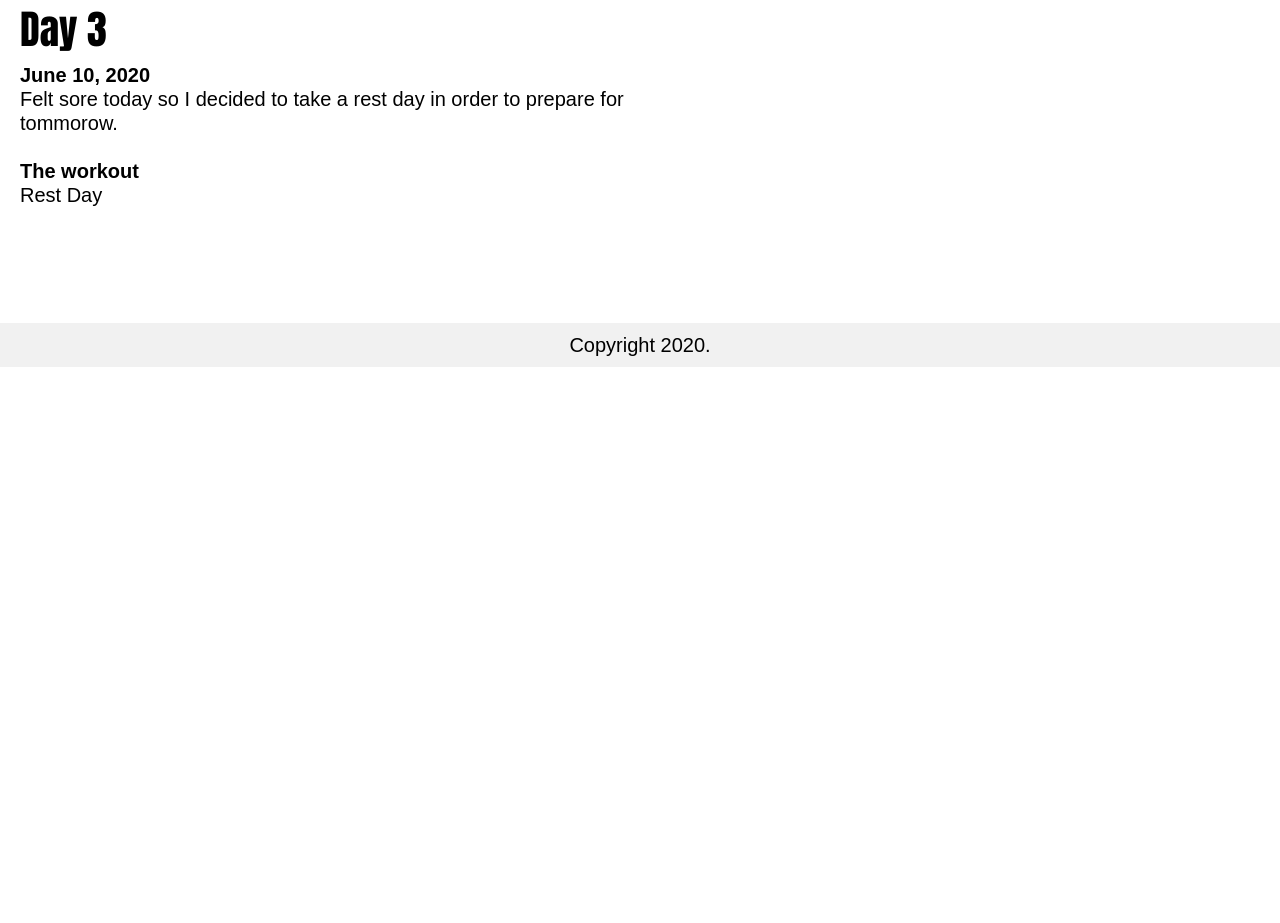
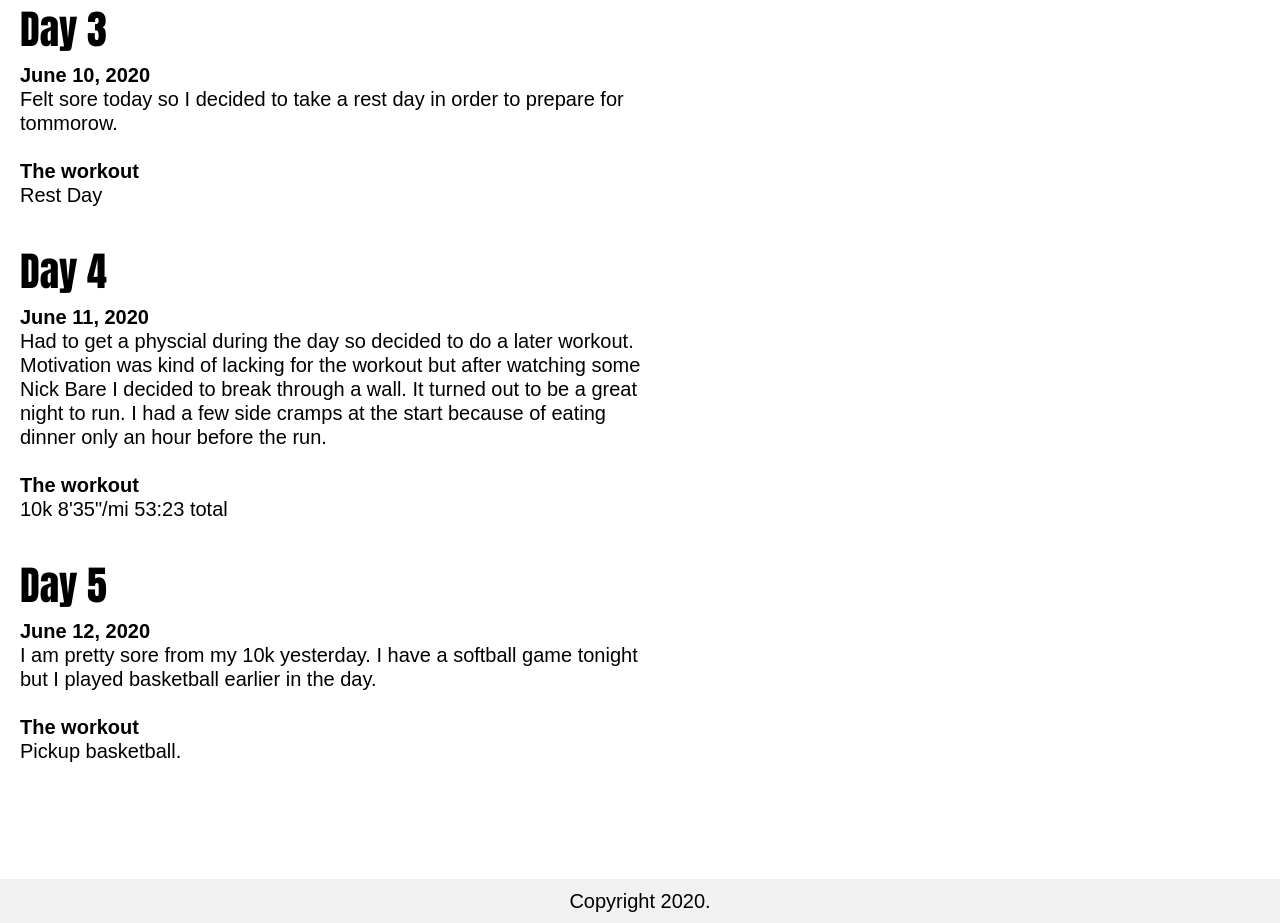
Before and after one commit to nwells157/NicksWebsite, a Flask app: page /workoutlog in a window 1280 px wide. Shown: the part 867-1790 px from the top of the page. Before the commit the page ends 1234 px from the top, so only its background shows below. Run offline with Flask 2, Linux system fonts and the light colour scheme.

Commit message:
added day 4 and 5

```diff
--- a/templates/workoutlog.html
+++ b/templates/workoutlog.html
@@ -47,5 +47,32 @@
     </p>
 </div>
 
+<div class='content'>
+    <h1 class='daynumber'>Day 4</h1>
+    <h5>June 11, 2020</h5>
+    <p class="debug-center">
+        Had to get a physcial during the day so decided to do a later workout. Motivation was kind of lacking for the workout but after watching some Nick Bare I decided to break through a wall. It turned out to be a great night to run. I had a few side cramps at the start
+        because of eating dinner only an hour before the run.
+    </p>
+    <br>
+    <h5>The workout</h5>
+    <p>
+        10k 8'35"/mi 53:23 total
+    </p>
+</div>
+
+<div class='content'>
+    <h1 class='daynumber'>Day 5</h1>
+    <h5>June 12, 2020</h5>
+    <p class="debug-center">
+        I am pretty sore from my 10k yesterday. I have a softball game tonight but I played basketball earlier in the day.
+    </p>
+    <br>
+    <h5>The workout</h5>
+    <p>
+        Pickup basketball.
+    </p>
+</div>
+
 
 {% endblock %}
```
